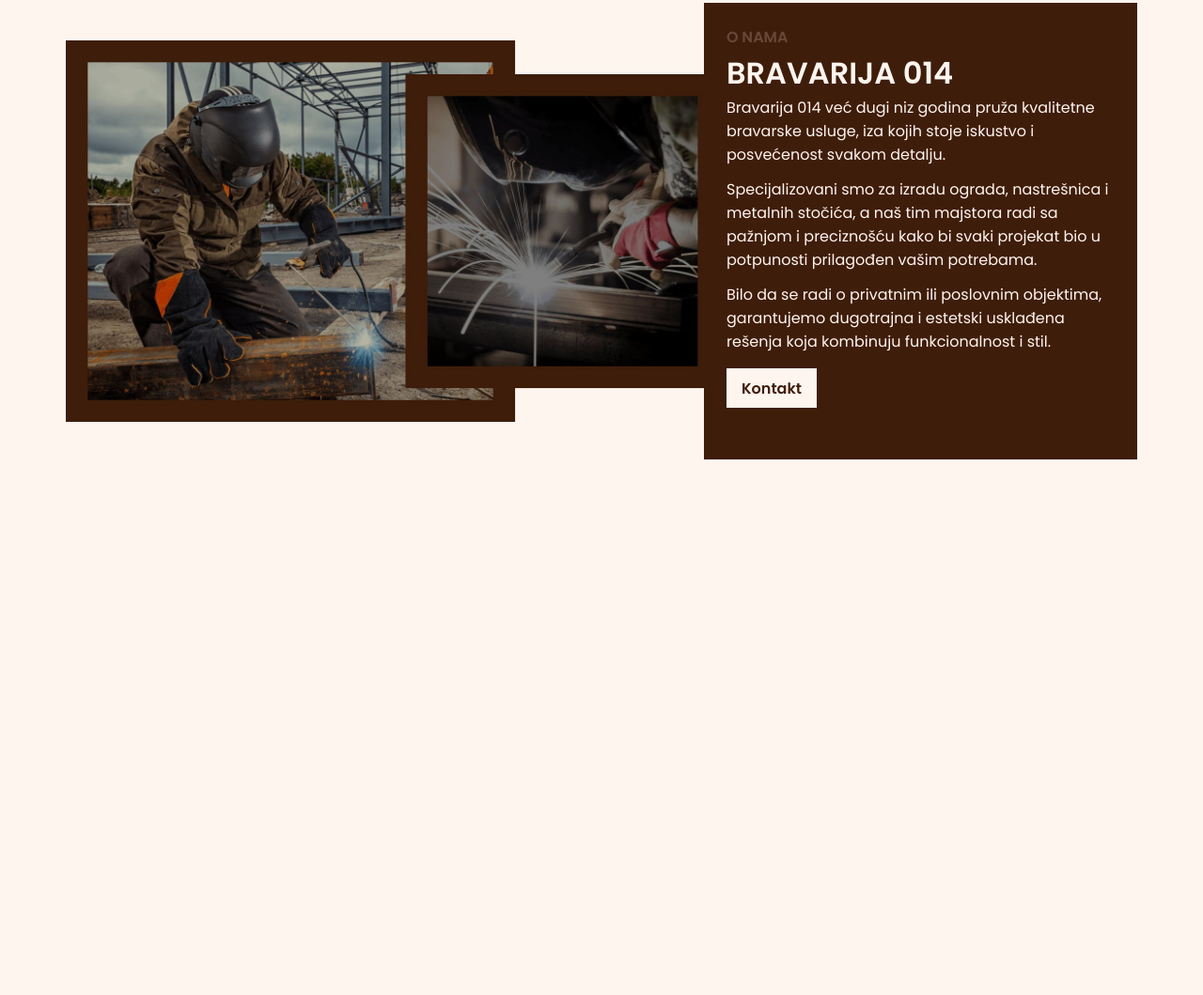
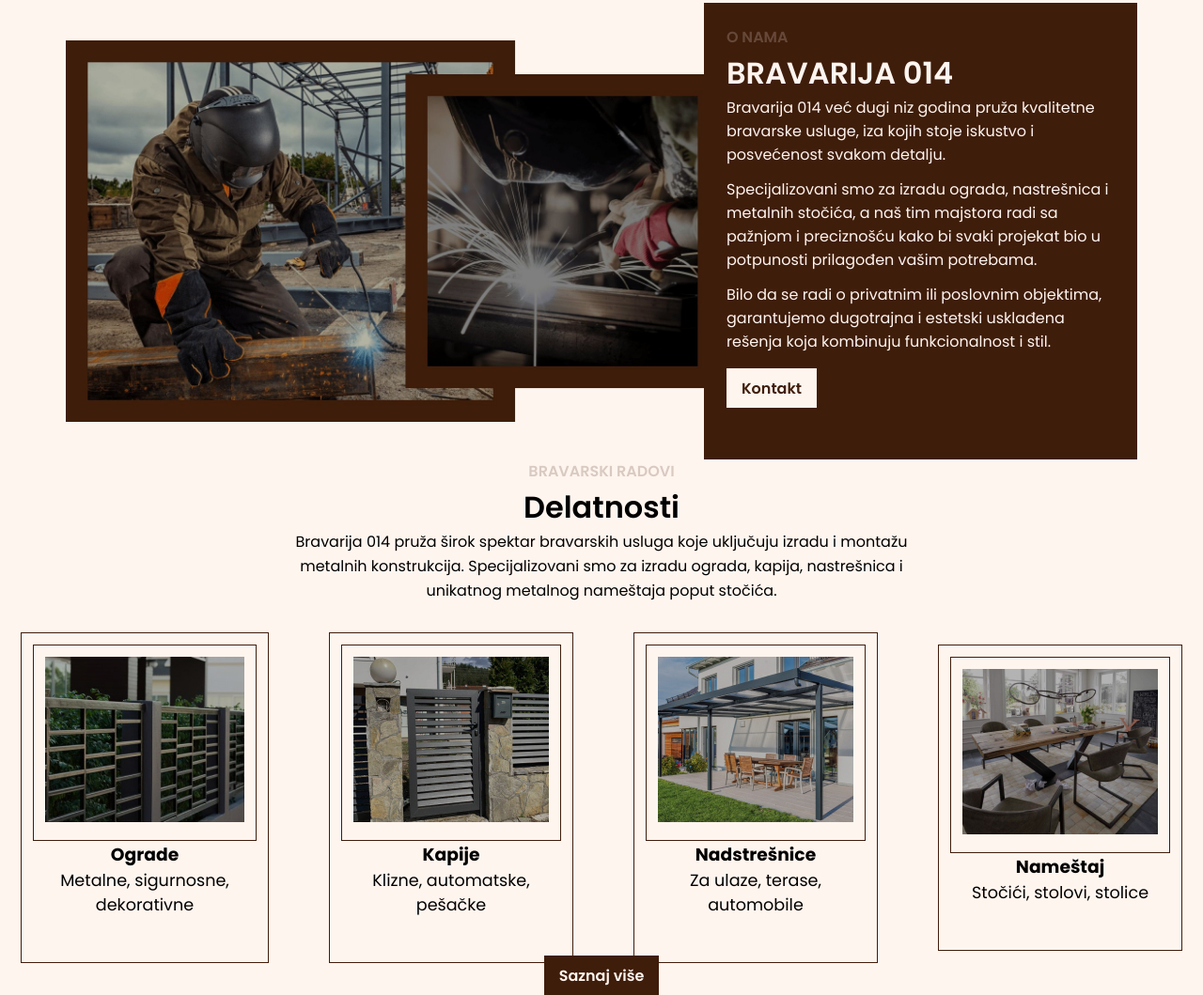
Before and after one commit to mladen-lukic111/bravarija_014, a plain HTML site: page index.html in a window 1280 px wide. Shown: the part 855-1914 px from the top of the page at 94% size. Before the commit the page ends 1344 px from the top, so only its background shows below. Drawn offline with Linux system fonts and the light colour scheme.

Commit message:
Our work section in progress

```diff
--- a/index.html
+++ b/index.html
@@ -1,5 +1,5 @@
 <!DOCTYPE html>
-<html lang="en">
+<html lang="sr">
 <head>
     <meta charset="UTF-8">
     <meta name="viewport" content="width=device-width, initial-scale=1.0">
@@ -95,6 +95,55 @@
             </div>
         </section>
 
+        <section class="our-work">
+            <div class="container-default">
+                <p class="light-logo">BRAVARSKI RADOVI</p>
+                <h2>Delatnosti</h2>
+                <p class="info-text">Bravarija 014 pruža širok spektar bravarskih
+                   usluga koje uključuju izradu i montažu
+                   metalnih konstrukcija.
+                   Specijalizovani smo za izradu ograda, kapija,
+                   nastrešnica i unikatnog metalnog nameštaja poput stočića.
+                </p>
+                <div class="cards-wrapper">
+
+                    <div class="single-card">
+                        <div class="image-wrapper">
+                            <img src="assets/ograde.jpg" alt="Ograde"/>
+                        </div>
+                        <h3>Ograde</h3>
+                        <p class="description">Metalne, sigurnosne, dekorativne</p>
+                    </div>
+
+                    <div class="single-card">
+                        <div class="image-wrapper">
+                            <img src="assets/kapije.jpg" alt="Kapije"/>
+                        </div>
+                        <h3>Kapije</h3>
+                        <p class="description">Klizne, automatske, pešačke</p>
+                    </div>
+
+                    <div class="single-card">
+                        <div class="image-wrapper">
+                            <img src="assets/nadstresnice.jpg" alt="Nadstrešnice"/>
+                        </div>
+                        <h3>Nadstrešnice</h3>
+                        <p class="description">Za ulaze, terase, automobile</p>
+                    </div>
+
+                    <div class="single-card">
+                        <div class="image-wrapper">
+                            <img src="assets/namestaj.jpg" alt="Nameštaj"/>
+                        </div>
+                        <h3>Nameštaj</h3>
+                        <p class="description">Stočići, stolovi, stolice</p>
+                    </div>
+
+                </div>
+                <a href="/#" class="cta-button" target="_self">Saznaj više</a>
+            </div>
+        </section>
+
     </main>
 
     <script src="js/main.js"></script>
--- a/style/_homepage.scss
+++ b/style/_homepage.scss
@@ -54,6 +54,38 @@
     margin-bottom: 12px;
 }
 /* About us section end */
+
+/* Our work section start */
+.our-work {
+    text-align: center;
+}
+.our-work .info-text {
+    max-width: 700px;
+    margin: 0 auto;
+    line-height: 1.6em;
+}
+.our-work .cards-wrapper {
+    display: flex;
+    justify-content: center;
+    align-items: center;
+    gap: 4em;
+    margin-top: 2em;
+}
+.our-work .cards-wrapper .single-card {
+    border: 1px solid #3F1D0B;
+    padding: 12px 12px 48px 12px;
+}
+.our-work .cards-wrapper .single-card .image-wrapper {
+    border: 1px solid #3F1D0B;
+    padding: 12px;
+}
+.our-work .cards-wrapper .single-card .image-wrapper img {
+    object-fit: cover;
+}
+.our-work .cards-wrapper .single-card .description {
+    font-size: 1.1em;
+}
+/* Our work section end */
 
 
 /*--------------------------------------------------------------------*/
```
Also changed, not shown: assets/kapije.jpg (added), assets/nadstresnice.jpg (added), assets/namestaj.jpg (added), assets/ograde.jpg (added), style/style.css, 1 other file.
